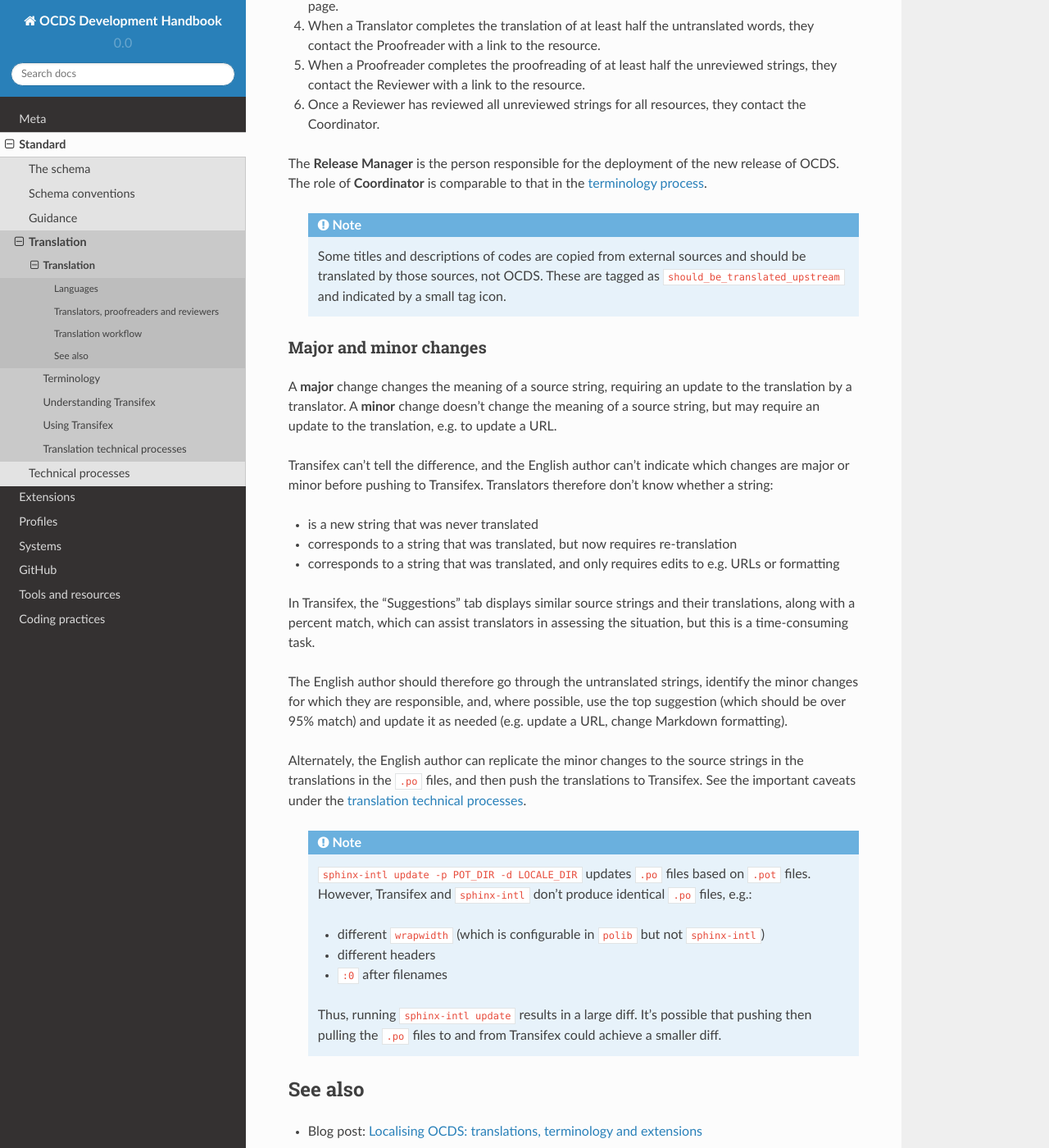
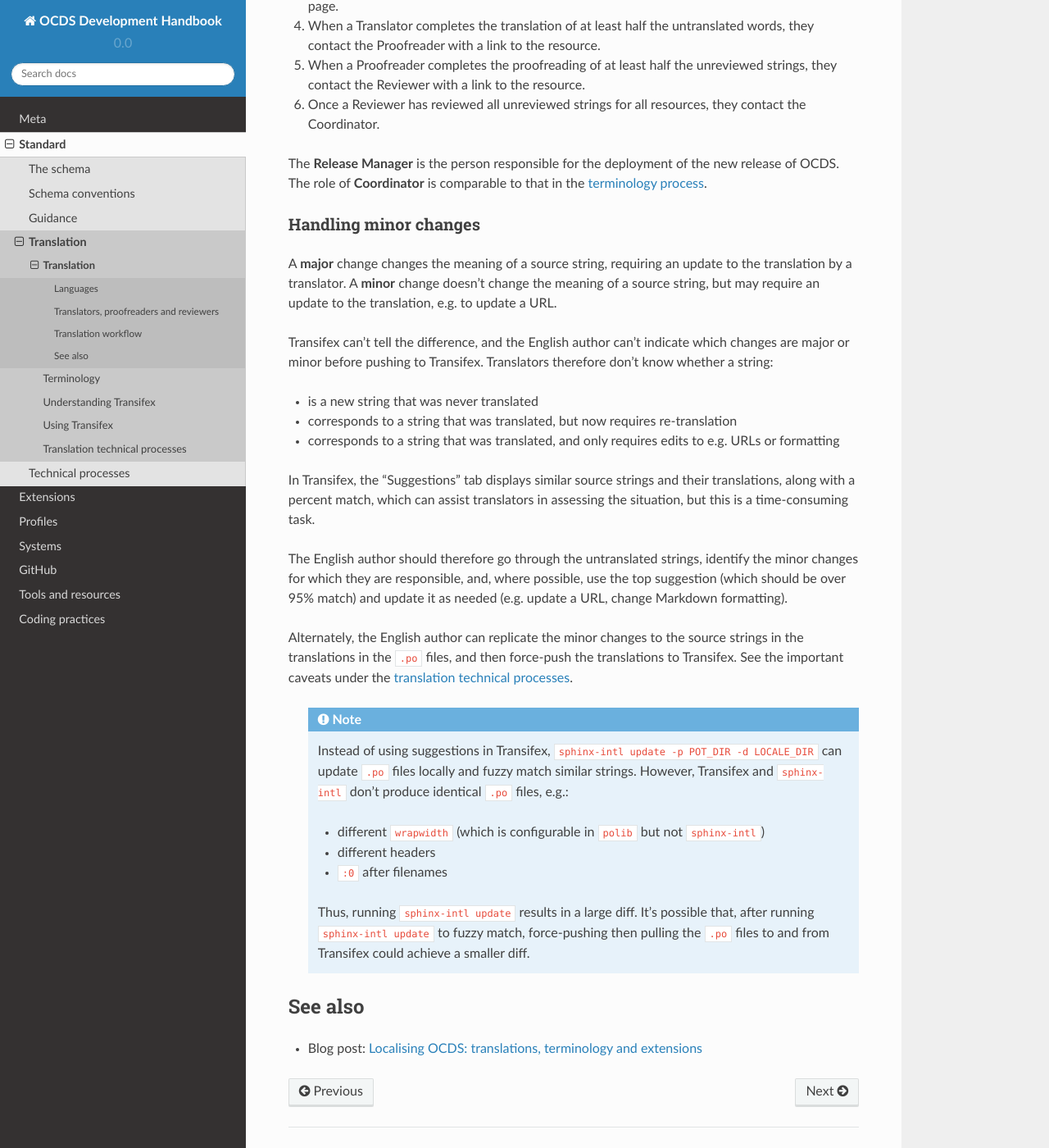
Before and after one commit to open-contracting/standard-development-handbook, a Sphinx documentation site: the page built from docs/standard/translation/translation.md, in a window 1280 px wide and 1400 px high, scrolled down 1197 px. Shown: the whole window at 82% size. Built offline with Sphinx 7.4.7 and the Read the Docs theme 2.0.0, drawn with Linux system fonts in a browser that asks for light colours.

Commit message:
Move a note for translators from translation.md to using_transifex.md, and clarify a note in translation.md

````diff
--- a/docs/standard/translation/translation.md
+++ b/docs/standard/translation/translation.md
@@ -36,12 +36,7 @@ For the specific steps that each role follows in Transifex, see the [steps for e
 
 The **Release Manager** is the person responsible for the deployment of the new release of OCDS. The role of **Coordinator** is comparable to that in the [terminology process](terminology#coordinator).
 
-```eval_rst
-  .. note::
-    Some titles and descriptions of codes are copied from external sources and should be translated by those sources, not OCDS. These are tagged as ``should_be_translated_upstream`` and indicated by a small tag icon.
-```
-
-### Major and minor changes
+### Handling minor changes
 
 A **major** change changes the meaning of a source string, requiring an update to the translation by a translator. A **minor** change doesn't change the meaning of a source string, but may require an update to the translation, e.g. to update a URL.
 
@@ -55,17 +50,17 @@ In Transifex, the "Suggestions" tab displays similar source strings and their tr
 
 The English author should therefore go through the untranslated strings, identify the minor changes for which they are responsible, and, where possible, use the top suggestion (which should be over 95% match) and update it as needed (e.g. update a URL, change Markdown formatting).
 
-Alternately, the English author can replicate the minor changes to the source strings in the translations in the `.po` files, and then push the translations to Transifex. See the important caveats under the [translation technical processes](technical#push-and-pull-translations-from-transifex).
+Alternately, the English author can replicate the minor changes to the source strings in the translations in the `.po` files, and then force-push the translations to Transifex. See the important caveats under the [translation technical processes](technical#push-and-pull-translations-from-transifex).
 
 ```eval_rst
   .. note::
-    ``sphinx-intl update -p POT_DIR -d LOCALE_DIR`` updates ``.po`` files based on ``.pot`` files. However, Transifex and ``sphinx-intl`` don't produce identical ``.po`` files, e.g.:
+    Instead of using suggestions in Transifex, ``sphinx-intl update -p POT_DIR -d LOCALE_DIR`` can update ``.po`` files locally and fuzzy match similar strings. However, Transifex and ``sphinx-intl`` don't produce identical ``.po`` files, e.g.:
 
     - different ``wrapwidth`` (which is configurable in ``polib`` but not ``sphinx-intl``)
     - different headers
     - ``:0`` after filenames
 
-    Thus, running ``sphinx-intl update`` results in a large diff. It's possible that pushing then pulling the ``.po`` files to and from Transifex could achieve a smaller diff.
+    Thus, running ``sphinx-intl update`` results in a large diff. It's possible that, after running ``sphinx-intl update`` to fuzzy match, force-pushing then pulling the ``.po`` files to and from Transifex could achieve a smaller diff.
 ```
 
 ## See also
````
Also changed, not shown: docs/standard/translation/using_transifex.md (+5 -0 lines).
